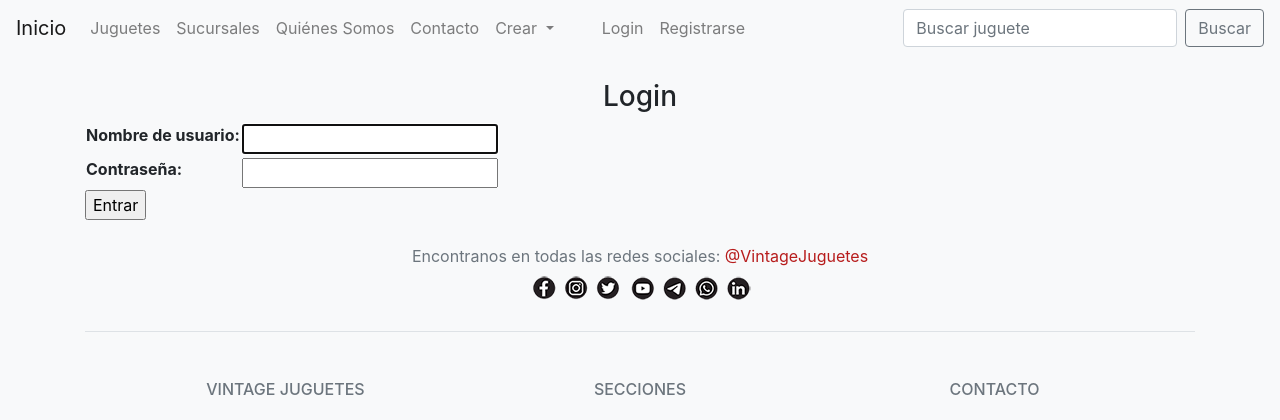
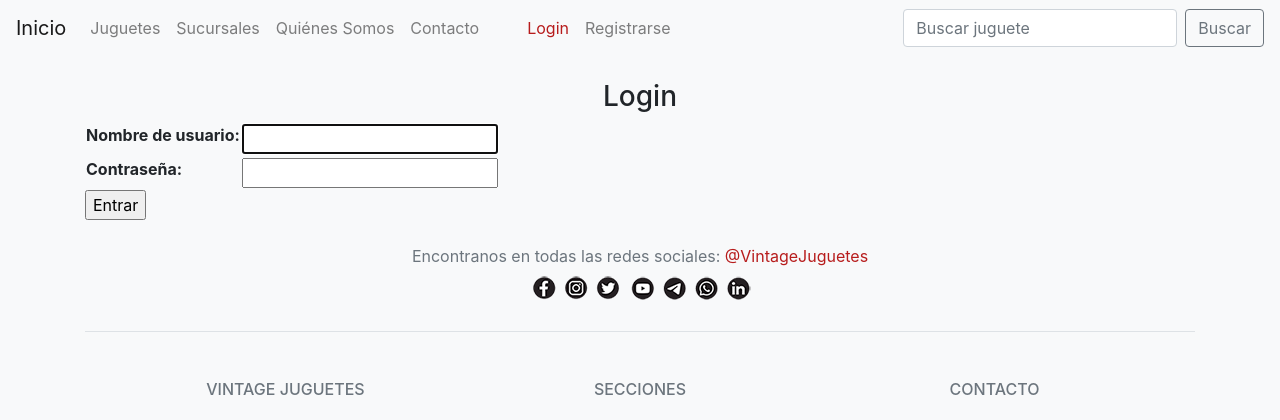
Before and after one commit to martujuanche/Entrega1-Espinoza-Ingouville-Juanche, a Django app: page /login/ in a window 1280 px wide. Shown: the top 420 px of the page. Run offline with Django 4.2, Linux system fonts and the light colour scheme.

Commit message:
acceso a CREAR solo si estás logueado

```diff
--- a/empresa/views.py
+++ b/empresa/views.py
@@ -2,6 +2,7 @@ from django.shortcuts import render, redirect
 from django.contrib.auth.forms import AuthenticationForm, UserCreationForm
 from django.contrib.auth import authenticate, login, logout
 from app_juegos.models import Sucursal, Empleados, Juguete
+from empresa.forms import User_registration_form
 
 def index(request):
     return render(request, 'index.html')
@@ -61,7 +62,7 @@ def logout_view(request):
 
 def register_view(request):
     if request.method == 'POST':
-        form = UserCreationForm(request.POST)
+        form = User_registration_form(request.POST)
 
         if form.is_valid():
             form.save()
@@ -73,10 +74,10 @@ def register_view(request):
             return render(request, 'index.html', context = context)
         else:
             errors = form.errors
-            form = UserCreationForm()
+            form = User_registration_form()
             context = {'errors':errors, 'form':form}
             return render(request, 'auth/register.html', context = context)
     else:
-        form = UserCreationForm()
+        form = User_registration_form()
         context = {'form':form}
         return render(request, 'auth/register.html', context =context)
--- a/templates/base.html
+++ b/templates/base.html
@@ -29,9 +29,11 @@
         <li class="nav-item">
         <a class="nav-link" href="/quienes_somos/">Quiénes Somos</a>
         <li class="nav-item">
-        <a class="nav-link" href="/contacto/">Contacto</a>
+        <a class="nav-link" href="/contacto/" style="margin-right:2rem">Contacto</a>
 
       </li>
+
+      {% if request.user.is_authenticated %}
        <li class="nav-item dropdown">
         <a class="nav-link dropdown-toggle" href="#" id="navbarDropdown" role="button" data-toggle="dropdown" aria-haspopup="true" aria-expanded="false" style="margin-right:2rem">          Crear
         </a>
@@ -40,13 +42,14 @@
           <a class="dropdown-item" href="/juguetes/crear-sucursal/">Sucursal</a>
           <a class="dropdown-item" href="/juguetes/crear-empleado/">Empleado/a</a>
         </div>
-      {% if request.user.is_authenticated %}
       <li class="nav-item">
+      <a class="nav-link" style= "color: #B71C1C">Hola, {{user}}</a>
+      <li class="nav-item">
+      <a class="nav-link" href="/logout">Logout</a>
 
-      <a class="nav-link" href="/logout">Logout</a>
       {% else %}
       <li class="nav-item">
-      <a class="nav-link" href="/login">Login</a>
+      <a class="nav-link" href="/login" style = "color: #B71C1C">Login</a>
       <li class="nav-item">
       <a class="nav-link" href="/registrarse">Registrarse</a>
       {% endif %}
```
Also changed, not shown: empresa/forms.py (added, +13 -0 lines).
